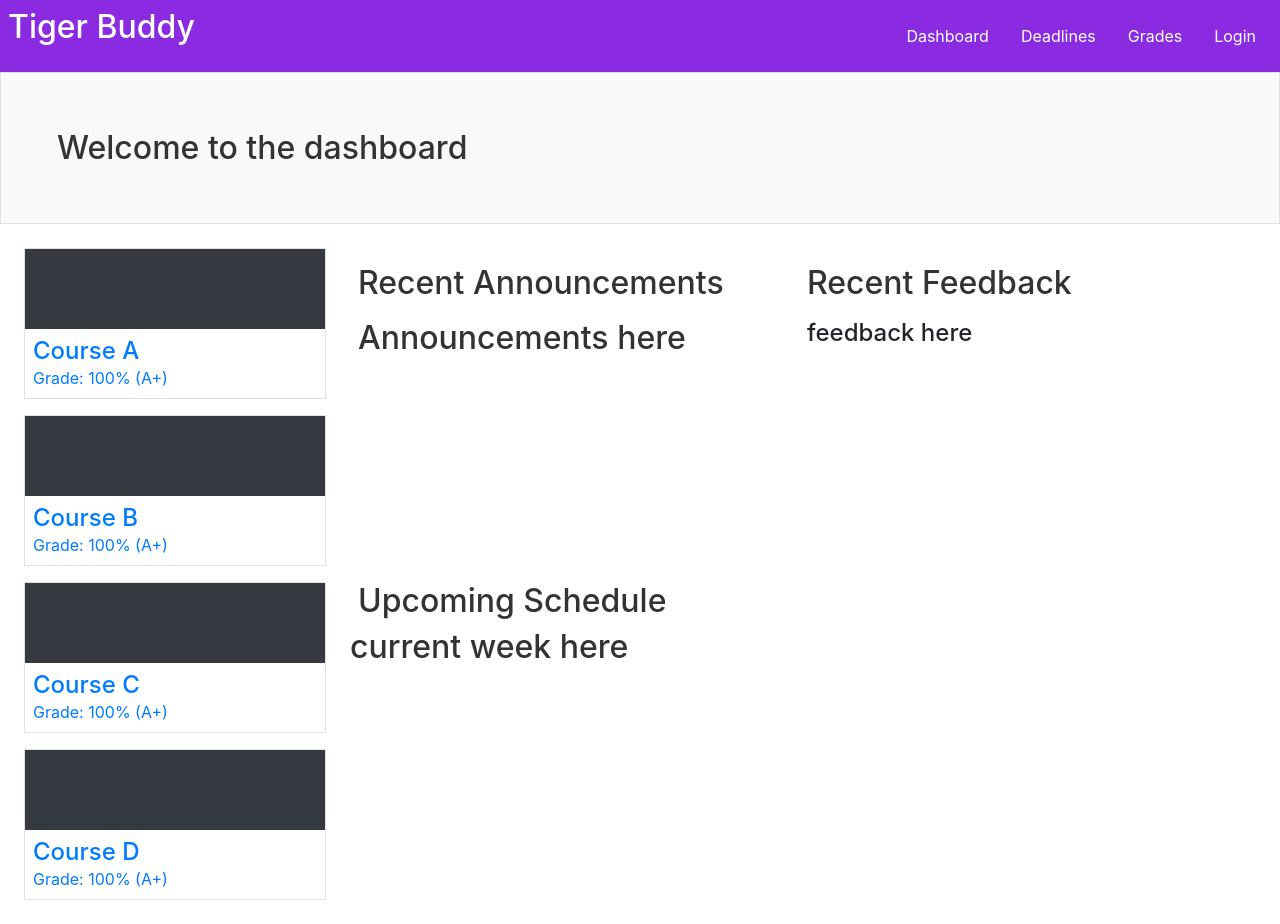
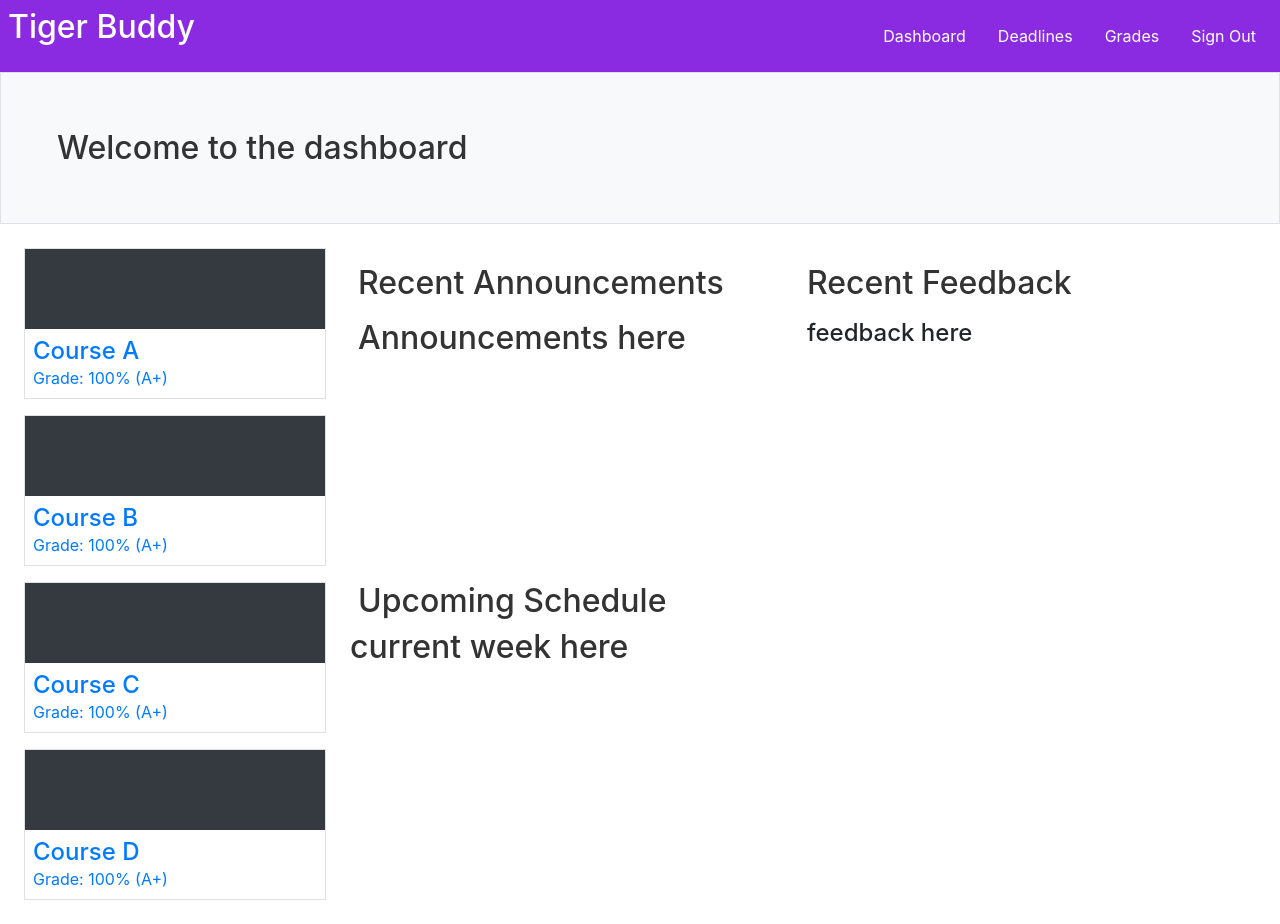
Before and after one commit to Jmaaaa/TigerBuddy, a React (Create React App) app: page /dashboard in a window 1280 px wide. Built offline with nearby package versions, Linux system fonts and the light colour scheme.

Commit message:
Update Navbar.js
changed a string

```diff
--- a/src/components/Navbar.js
+++ b/src/components/Navbar.js
@@ -10,7 +10,7 @@ const Navbar = () => {
                     <Link to="/dashboard" className="m-2 p-2 text-white">Dashboard</Link>
                     <Link to="/deadlines" className="m-2 p-2 text-white">Deadlines</Link>
                     <Link to="/grades" className="m-2 p-2 text-white">Grades</Link>
-                    <Link to="/login" className="m-2 p-2 text-white">Login</Link>
+                    <Link to="/login" className="m-2 p-2 text-white">Sign Out</Link>
                 </div>
             </div>
             <Outlet/>
```
